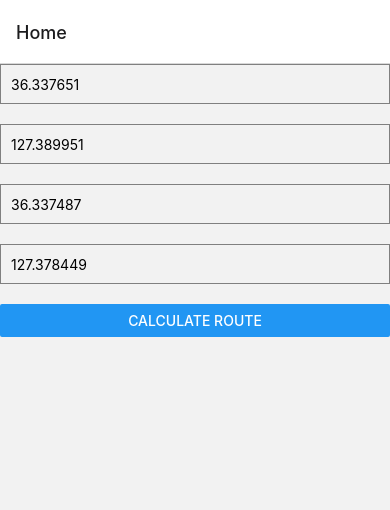
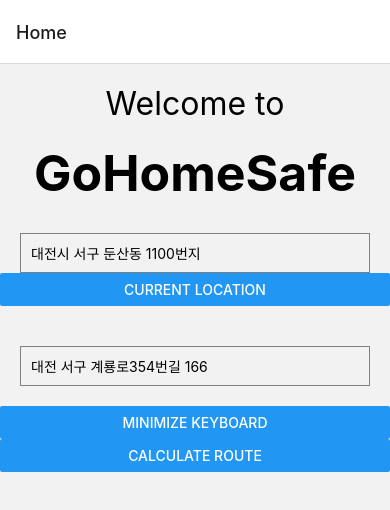
Before and after one commit to huppertzmax/GoHomeSafe_Mobile, a React Native app in the folder gohomesafe/: screen /Home in a window 390 px wide. Shown: the top 510 px of the page. Built offline with nearby package versions, Linux system fonts and the light colour scheme; no server answers.

Commit message:
added geolocation feature, current location feature and demo route

```diff
--- a/gohomesafe/screens/homescreen.js
+++ b/gohomesafe/screens/homescreen.js
@@ -1,69 +1,167 @@
-import React, {useState} from 'react';
-import { View, Button, TextInput, StyleSheet } from 'react-native';
+import React, {useState, useCallback} from 'react';
+import { View, Button, TextInput, StyleSheet, Text, Dimensions, Keyboard } from 'react-native';
+import * as Location from 'expo-location'
+import { useFocusEffect } from '@react-navigation/native';
+
+
+const { width } = Dimensions.get('window');
+
+//Example (semigood): 53 Daedeok-daero 185beon-gil, Daejeon to 16 Wolpyeong-ro 14beon-gil, Daejeon
+//Example (semigood): 811 Wolpyeong-dong, Daejeon
+//Thursday Party: 53 Daedeok-daero 185beon-gil, Daejeon
+//GS25 (very good): 대전 서구 계룡로354번길 166
 
 const HomeScreen = ({ navigation }) => {
 
-  const handleSubmit = () => {
+  const [startText, setStartText] = useState('대전시 서구 둔산동 1100번지');
+  const [endText, setEndText] = useState('대전 서구 계룡로354번길 166');
+
+  const [startLat, setStartLat] = useState();
+  const [startLon, setStartLon] = useState();
+  const [endLat, setEndLat] = useState();
+  const [endLon, setEndLon] = useState();
+
+  const [location, setLocation] = useState(null);
+  const [startIsLocation, setStartIsLocation] = useState(false);
+
+  useFocusEffect(
+    useCallback(() => {
+      clearInputs();
+    }, [])
+  );
+
+  const clearInputs = () => {
+    setStartText('대전시 서구 둔산동 1100번지');
+    setEndText('대전 서구 계룡로354번길 166');
+    setLocation(null);
+    setStartIsLocation(false);
+
+    setStartLat();
+    setStartLon();
+    setEndLat();
+    setEndLon();
+  };
+
+  const handleSubmit = async () => {
+    if (startIsLocation == true && location ) {
+      setStartLat(location.latitude);
+      setStartLon(location.longitude);
+    }
+    else {
+      try {
+        const coordinatesStart = await geoLocation(startText);
+        if (coordinatesStart != null) {
+          setStartLat(coordinatesStart.latitude);
+          setStartLon(coordinatesStart.longitude);
+        }
+      }
+      catch {
+        alert('Error: Something went wrong while finding the start coordinates');
+      }
+    }
+
+    try {
+      const coordinatesEnd = await geoLocation(endText);
+      if (coordinatesEnd != null) {
+        setEndLat(coordinatesEnd.latitude);
+        setEndLon(coordinatesEnd.longitude);
+      }
+    }
+    catch {
+      alert('Error: Something went wrong while finding the end coordinates');
+    }
+
     if (startLat && startLon && endLat && endLon) {
+      let lat = null;
+      let lon = null;
+        if (location != null) {
+          lat = location.latitude;
+          lon = location.longitude;
+        }
         navigation.navigate('Map', {
           "startLat": parseFloat(startLat),
           "startLon": parseFloat(startLon),
           "endLat": parseFloat(endLat),
           "endLon": parseFloat(endLon),
+          "lat": lat,
+          "lon": lon,
         });
       } else {
         alert('Please fill out all fields');
       }
   };
 
-  const [startLat, setStartLat] = useState('36.337651');
-  const [startLon, setStartLon] = useState('127.389951');
-  const [endLat, setEndLat] = useState('36.337487');
-  const [endLon, setEndLon] = useState('127.378449');
-
-  const handleStartLatChange = (text) => {
-    setStartLat(text);
+  const dismissKeyboard = () => {
+    Keyboard.dismiss();
   };
 
-  const handleStartLonChange = (text) => {
-    setStartLon(text);
+  const getLocation = async () => {
+      console.log('User requested current location')
+      try {
+        setStartIsLocation(true);
+        setStartText('Loading location');
+        let { status } = await Location.requestForegroundPermissionsAsync();
+
+        if (status !== 'granted') {
+          console.log('Permission to access location was denied');
+          setStartIsLocation(false);
+          setStartText();
+          return;
+        }
+
+        let locationData = await Location.getCurrentPositionAsync({});
+        const { latitude, longitude } = locationData.coords;
+        console.log(`User location found ${latitude}, ${longitude}`)
+        setLocation({ latitude, longitude });
+        setStartText(`${latitude}, ${longitude}`)
+      }
+      catch (error) {
+        console.error('Error fetching location: ', error);
+      }
   };
 
-  const handleEndLatChange = (text) => {
-    setEndLat(text);
-  };
+  const geoLocation = async (address) => {
+    try {
+      const location = await Location.geocodeAsync(address);
+      if (location && location.length > 0) {
+        console.log(`Geolocation result: ${location[0]} for: ${address}`)
+        return location[0];
+      }
+      else {
+        Alert.alert('Error', 'Unable to find coordinates for the given address');
+        return null;
+      }
+    }
+    catch (error) {
+      console.error('Error finding coordinates: ', error);
+      Alert.alert('Error', 'Something went wrong while finding coordinates');
+    }
+  }
 
-  const handleEndLonChange = (text) => {
-    setEndLon(text);
-  };
 
   return (
     <View>
+        <Text style={styles.textWelcome}>Welcome to</Text>
+        <Text style={styles.header}>GoHomeSafe</Text>
         <TextInput
-            style={styles.input}
+            style={styles.inputStart}
             placeholder="Start Latitude"
-            value={startLat}
-            onChangeText={handleStartLatChange}
+            value={startText}
+            onChangeText={(text) => {
+              setStartText(text);
+              setStartIsLocation(false);
+            }}
         />
+        <Button title="Current Location" onPress={getLocation}/>
+
         <TextInput
-            style={styles.input}
-            placeholder="Start Longitude"
-            value={startLon}
-            onChangeText={handleStartLonChange}
+            style={styles.inputEnd}
+            placeholder="End address"
+            value={endText}
+            onChangeText={(text) => setEndText(text)}
         />
-        <TextInput
-            style={styles.input}
-            placeholder="End Latitude"
-            value={endLat}
-            onChangeText={handleEndLatChange}
-        />
-        <TextInput
-            style={styles.input}
-            placeholder="End Longitude"
-            value={endLon}
-            onChangeText={handleEndLonChange}
-        />
-        <Button title="Calculate route" onPress={handleSubmit} />
+        <Button title="Minimize keyboard" onPress={dismissKeyboard}/>
+        <Button title="Calculate route" onPress={handleSubmit}/>
     </View>
   );
 };
@@ -75,14 +173,43 @@
       alignItems: 'center',
       paddingHorizontal: 20,
     },
-    input: {
+    inputStart: {
       height: 40,
-      width: '100%',
+      width: width - 40,
       borderColor: 'gray',
       borderWidth: 1,
       paddingHorizontal: 10,
+      marginHorizontal: 20,
+    },
+    inputEnd: {
+      height: 40,
+      width: width - 40,
+      borderColor: 'gray',
+      borderWidth: 1,
+      paddingHorizontal: 10,
+      marginTop: 40,
+      marginHorizontal: 20,
       marginBottom: 20,
     },
+    header: {
+      fontSize: 50,
+      fontWeight: 'bold',
+      textAlign: 'center',
+      marginTop: 20,
+      marginBottom: 30,
+    },
+    textWelcome: {
+      fontSize: 32,
+      fontWeight: 'normal',
+      textAlign: 'center',
+      marginTop: 20,
+    },
+    buttonRoute: {
+      color: 'blue',
+      borderBlockColor: 'blue',
+      borderWidth: 2,
+      borderRadius: 10,
+    }
   });
 
 export default HomeScreen;
--- a/gohomesafe/screens/map.js
+++ b/gohomesafe/screens/map.js
@@ -1,5 +1,5 @@
 import React, {Component} from 'react';
-import { StyleSheet, Text, View, Dimensions, Pressable } from 'react-native';
+import { StyleSheet, Text, View, Dimensions, Pressable, Image } from 'react-native';
 import MapView, {Marker, Polyline} from 'react-native-maps'
 import { safestRoute, fastestRoute, sensorLocations, cctvLocations } from '../api/api';
 
@@ -51,12 +51,6 @@
       const sensorBadIDs = Array.from({ length: sensorBadLocationArray.length }, (_, index) => index + 40000 + 1);
       const sensorBadLocations = combineLists(sensorBadIDs, sensorBadLocationArray);
 
-      console.log("CCTVS")
-      console.log(cctvs)
-      console.log("Sensors")
-      console.log(sensorGoodLocations)
-      console.log(sensorBadLocations)
-
       this.setState({ coordinates_safest, duration_safest, length_safest,
         coordinates_fastest, duration_fastest, length_fastest, cctvs, sensorGoodLocations, sensorBadLocations  });
 
@@ -69,7 +63,7 @@
   render() {
 
     const { navigation, route } = this.props;
-    const { startLat, startLon, endLat, endLon } = route.params;
+    const { startLat, startLon, endLat, endLon, lat, lon } = route.params;
 
     const middleLat = (startLat+endLat)/2.0;
     const middleLon = (startLon + endLon)/2.0;
@@ -213,6 +207,21 @@
             />
           ))}
 
+          {lat && lon && (
+            <Marker
+              coordinate={{
+                latitude: lat,
+                longitude: lon,
+              }}
+              title="Your Location"
+              >
+              <Image
+                source={require('../images/santa.png')}
+                style={{ width: 60, height: 60 }}
+              />
+            </Marker>
+          )}
+
           </MapView>
         </View>
     );
```
